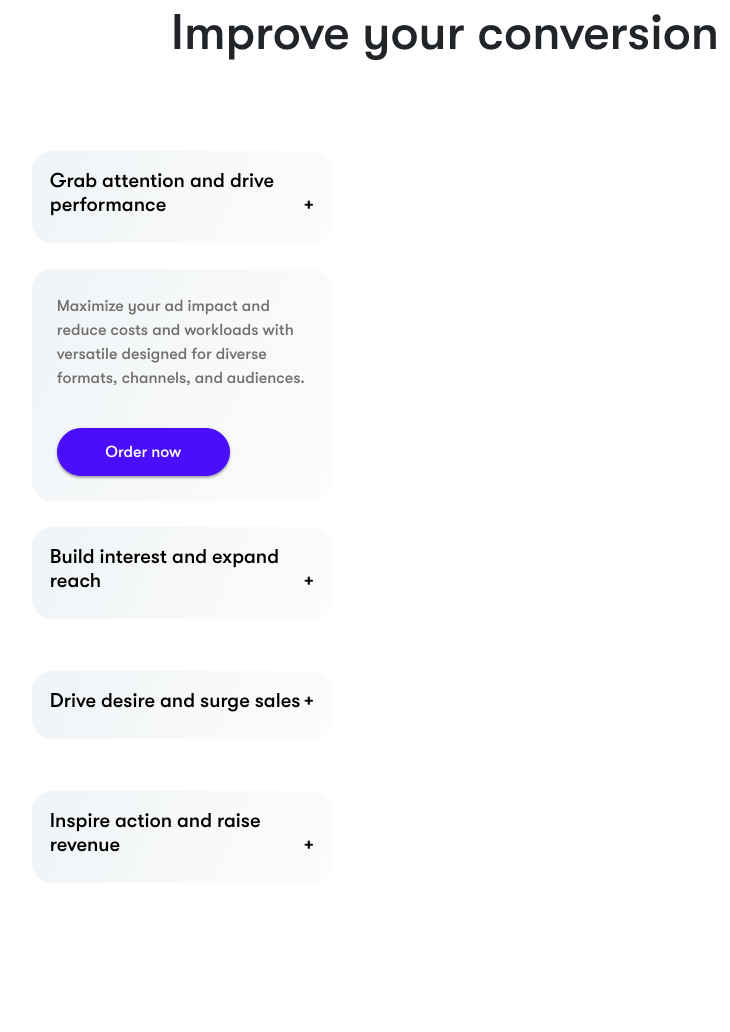
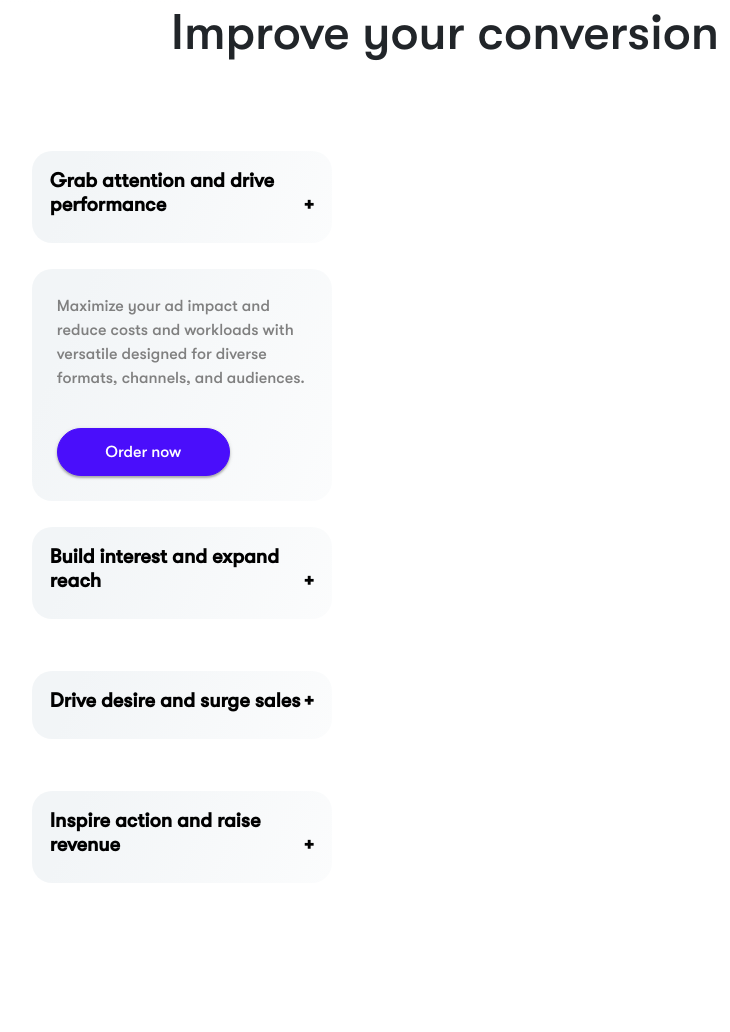
Before and after one commit to Zubair-droid/billo, a plain HTML site: page index.html in a window 1280 px wide. Shown: the part 2127-3159 px from the top of the page, 106-836 px from the left. Drawn offline with nearby package versions, Linux system fonts and the light colour scheme.

Commit message:
Add styles for metrics headings and paragraphs

```diff
--- a/style.css
+++ b/style.css
@@ -495,7 +495,14 @@ h5  > span {
     margin-top: 22px;
 }
 
+.metrics-h5{
+font-weight:bolder;
+}
 
+.metrics-p{
+color: gray;
+
+}
 
 
 /* Engage section styles */
```
